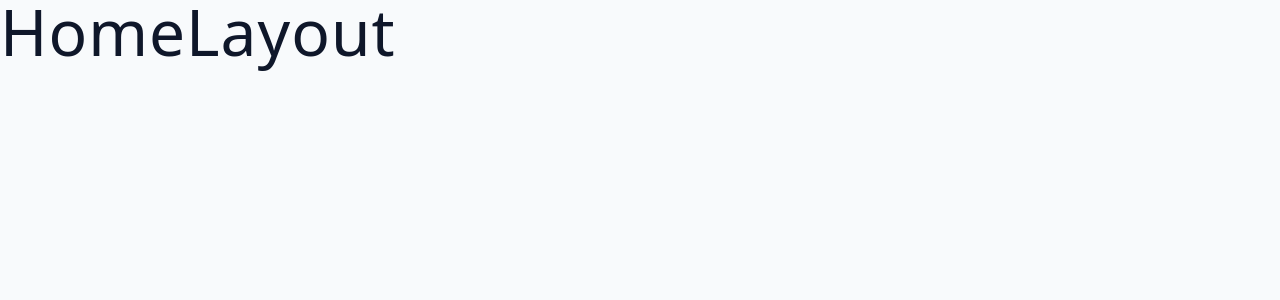
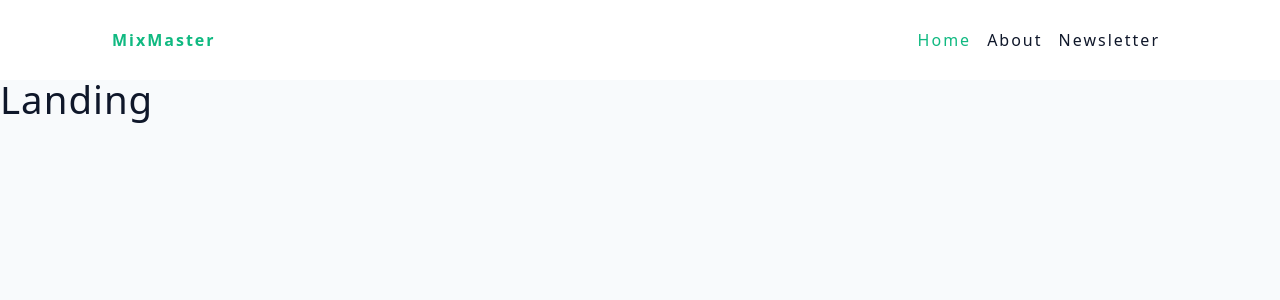
Before and after one commit to hubertszkodzinski/mixmaster, a React (Vite) app: page / in a window 1280 px wide. Shown: the top 300 px of the page. Built offline with nearby package versions, Linux system fonts and the light colour scheme.

Commit message:
pages added

```diff
--- a/src/App.jsx
+++ b/src/App.jsx
@@ -12,10 +12,24 @@ const router = createBrowserRouter([
   {
     path: '/',
     element: <HomeLayout />,
-  },
-  {
-    path: '/about',
-    element: <About />,
+    children: [
+      {
+        index: true,
+        element: <Landing />,
+      },
+      {
+        path: 'cocktail',
+        element: <Cocktail />,
+      },
+      {
+        path: 'newsletter',
+        element: <Newsletter />,
+      },
+      {
+        path: 'about',
+        element: <About />,
+      },
+    ],
   },
 ]);
 
--- /dev/null
+++ b/src/components/Navbar.jsx
@@ -0,0 +1,72 @@
+import styled from 'styled-components';
+import { NavLink } from 'react-router-dom';
+
+function Navbar() {
+  return (
+    <Wrapper>
+      <div className='nav-center'>
+        <span className='logo'>MixMaster</span>
+        <div className='nav-links'>
+          <NavLink to='/' className='nav-link'>
+            Home
+          </NavLink>
+          <NavLink to='/about' className='nav-link'>
+            About
+          </NavLink>
+          <NavLink to='/newsletter' className='nav-link'>
+            Newsletter
+          </NavLink>
+        </div>
+      </div>
+    </Wrapper>
+  );
+}
+
+export default Navbar;
+
+const Wrapper = styled.nav`
+  background: var(--white);
+  .nav-center {
+    width: var(--view-width);
+    max-width: var(--max-width);
+    margin: 0 auto;
+    display: flex;
+    flex-direction: column;
+    padding: 1.5rem 2rem;
+  }
+  .logo {
+    font-size: clamp(1.5rem 3vw, 3rem);
+    color: var(--primary-500);
+    font-weight: 700;
+    letter-spacing: 2px;
+  }
+  .nav-links {
+    display: flex;
+    flex-direction: column;
+    gap: 0.5rem;
+    margin-top: 1rem;
+  }
+  .nav-link {
+    color: var(--grey-900);
+    padding: 0.5rem 0.5rem 0.5rem 0;
+    transition: var(--transition);
+    letter-spacing: 2px;
+  }
+  .nav-link:hover {
+    color: var(--primary-500);
+  }
+  .active {
+    color: var(--primary-500);
+  }
+  @media (min-width: 768px) {
+    .nav-center {
+      flex-direction: row;
+      justify-content: space-between;
+      align-items: center;
+    }
+    .nav-links {
+      flex-direction: row;
+      margin-top: 0;
+    }
+  }
+`;
--- /dev/null
+++ b/src/components/index.js
@@ -0,0 +1 @@
+export { default as Navbar } from './Navbar.jsx';
--- a/src/pages/About.jsx
+++ b/src/pages/About.jsx
@@ -1,4 +1,8 @@
 function About() {
-  return <h1>About</h1>;
+  return (
+    <div>
+      <h1>About</h1>
+    </div>
+  );
 }
 export default About;
--- a/src/pages/HomeLayout.jsx
+++ b/src/pages/HomeLayout.jsx
@@ -1,4 +1,12 @@
+import { Outlet } from 'react-router-dom';
+import { Navbar } from '../components';
+
 function HomeLayout() {
-  return <h1>HomeLayout</h1>;
+  return (
+    <>
+      <Navbar />
+      <Outlet />
+    </>
+  );
 }
 export default HomeLayout;
--- a/src/pages/Landing.jsx
+++ b/src/pages/Landing.jsx
@@ -1,4 +1,4 @@
 function Landing() {
-  return <div>Landing</div>;
+  return <h2>Landing</h2>;
 }
 export default Landing;
```
Also changed, not shown: 1 other file (tests, documents, lock files or other folders).
